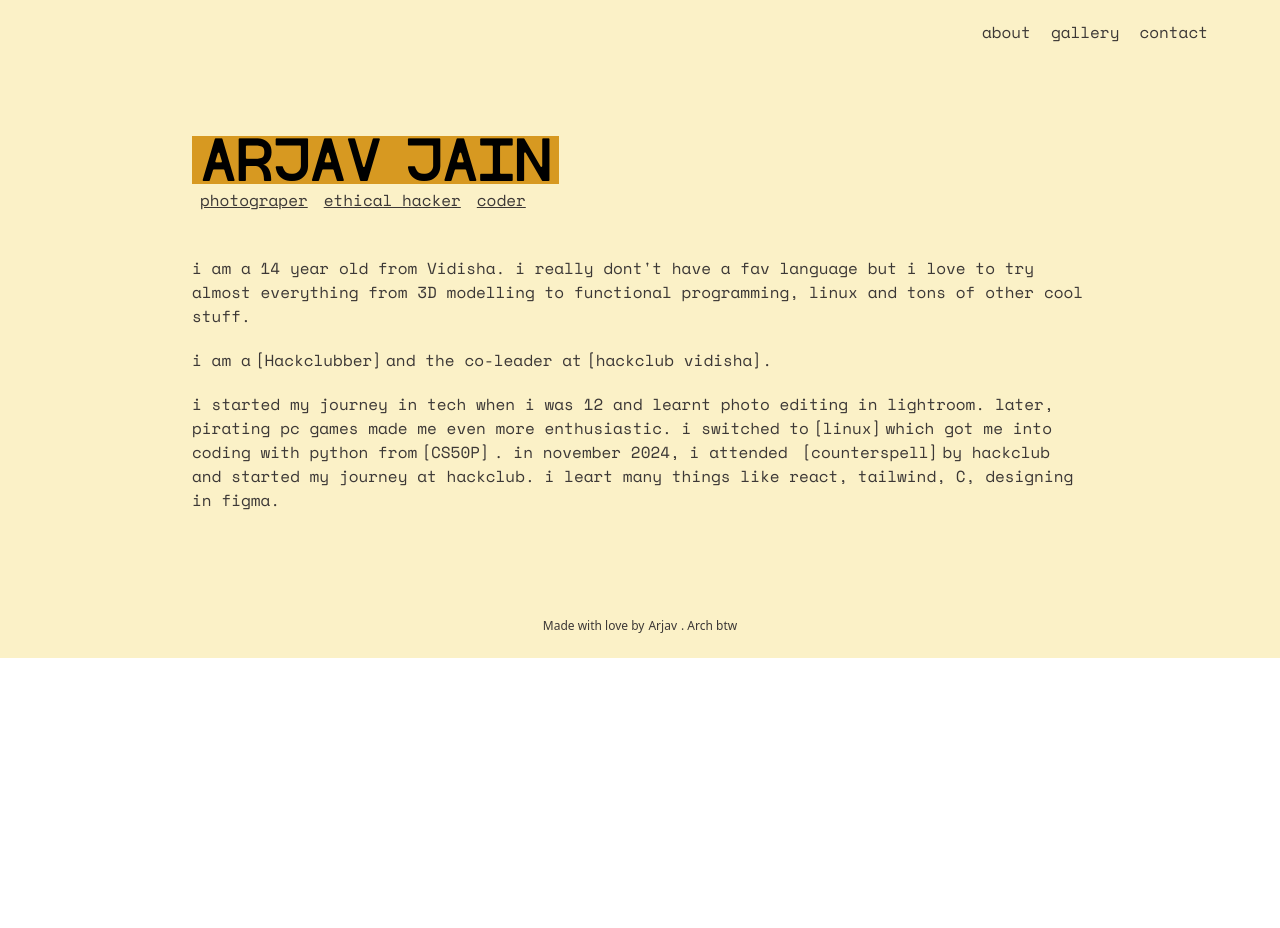
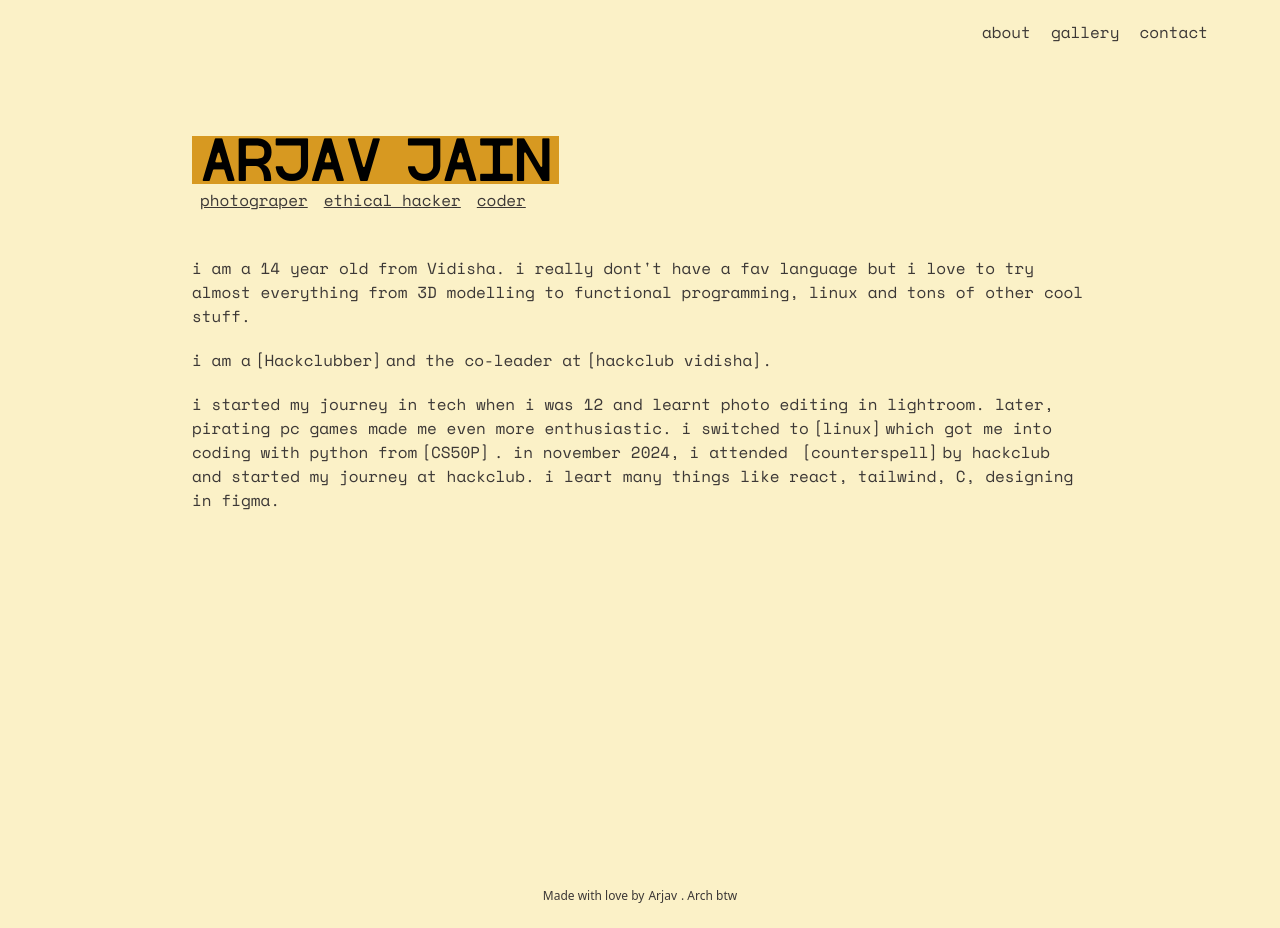
Before and after one commit to arjav0703/my-website, a Next.js app: page / in a window 1280 px wide. Before the commit the page ends 800 px from the top, so only its background shows below. Built offline with nearby package versions, Linux system fonts and the light colour scheme.

Commit message:
fix height

```diff
--- a/src/app/page.tsx
+++ b/src/app/page.tsx
@@ -10,7 +10,7 @@ export default function Home() {
           <a href='./contact' className="hover:underline">contact</a>
         </nav>
       </div>
-      <div className="py-8 flex flex-col items-center h-full px-8 sm:px-48 sm:py-18">
+      <div className="py-8 flex flex-col items-center min-h-screen px-8 sm:px-48 sm:py-18" >
 
         <div>
           <h1 className="sm:text-5xl text-3xl bg-gruv-accent w-fit px-2 text-black">ARJAV JAIN</h1>
@@ -31,7 +31,7 @@ export default function Home() {
         </div>
 
       </div>
-      <div className="flex justify-center py-6 ">
+      <div className="flex justify-center mb-0 py-6 ">
         <MyFooter/>
       </div>
     </div>
```
